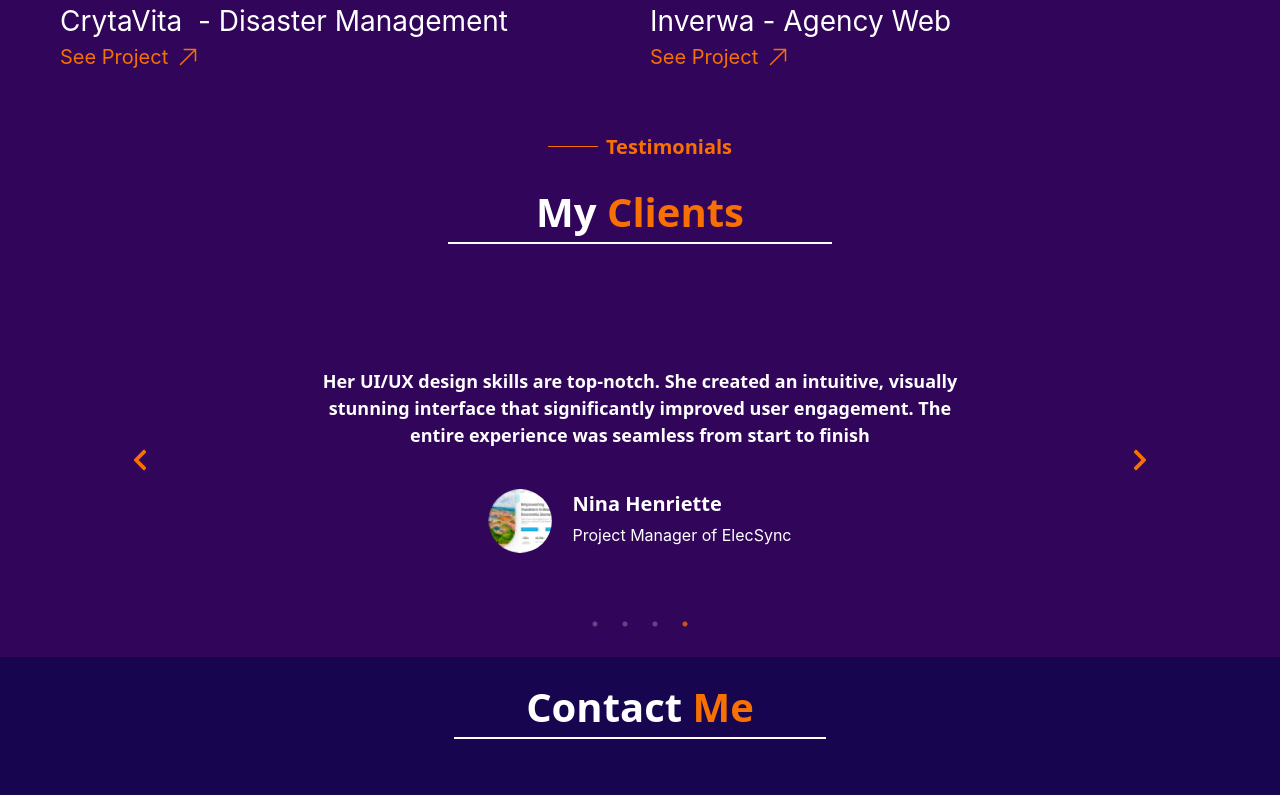
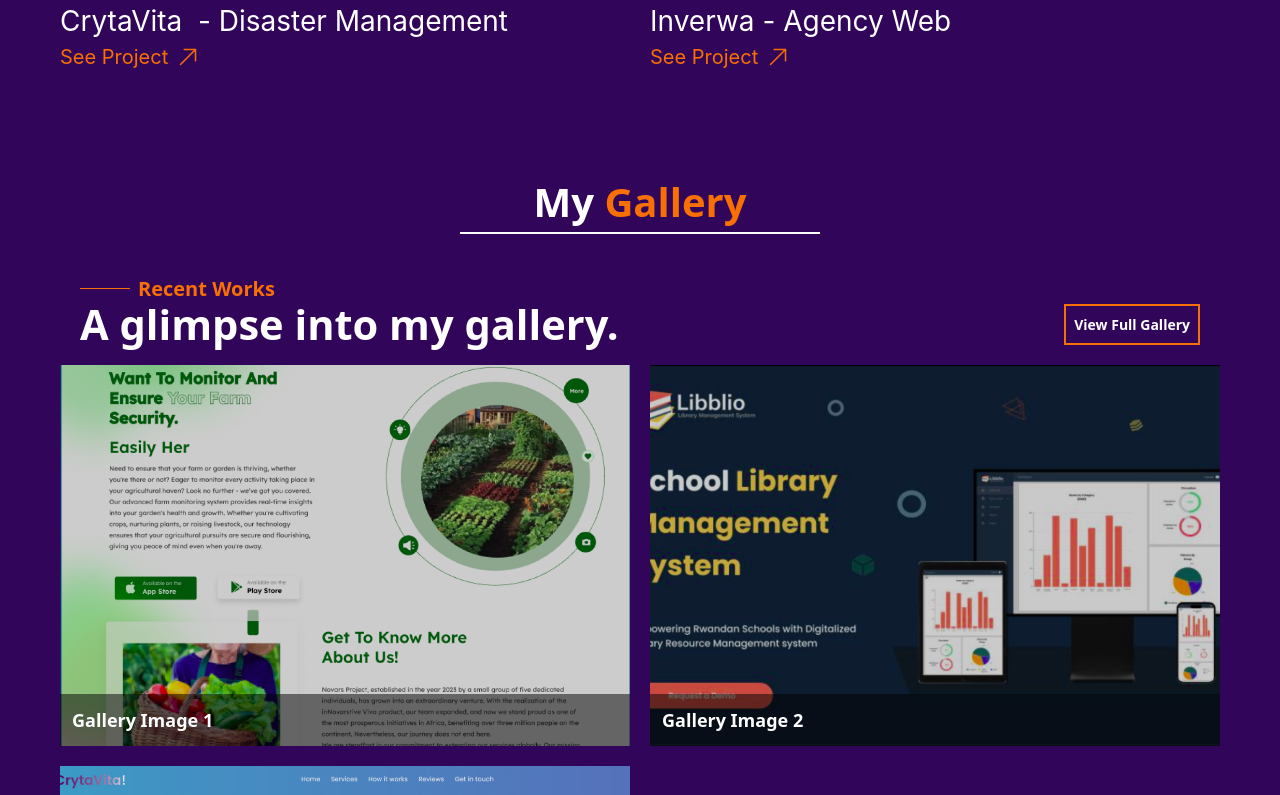
Before and after one commit to RUKUNDO-Prince/vanessa-portfolio, a React (Vite) app: page / in a window 1280 px wide. Shown: the part 4425-5220 px from the top of the page. Built offline with nearby package versions, Linux system fonts and the light colour scheme.

Commit message:
finished the gallery

```diff
--- a/src/App.jsx
+++ b/src/App.jsx
@@ -1,7 +1,7 @@
 import React from "react";
 import "./App.css";
 import { Routes, Route } from "react-router-dom";
-import { Home, ProjectsPage } from "./pages";
+import { GalleryPage, Home, ProjectsPage } from "./pages";
 import { Footer, Navbar } from "./components";
 
 const App = () => {
@@ -11,6 +11,7 @@ const App = () => {
       <Routes>
         <Route path="/" element={<Home />} />
         <Route path="/projects" element={<ProjectsPage />} />
+        <Route path="/gallery" element={<GalleryPage />} />
       </Routes>
       <Footer />
     </>
--- /dev/null
+++ b/src/components/Gallery.jsx
@@ -0,0 +1,35 @@
+import React from 'react';
+import Title from './Title';
+import GalleryList from './GalleryList'; // A component that displays the gallery images
+import { Link } from 'react-router-dom';
+
+const Gallery = () => {
+  return (
+    <div id='gallery' className='bg-purple-primary flex flex-col items-center md:p-10 p-5'>
+      <div className='xl:w-[15%] lg:w-[30%] md:w-[50%] w-full'>
+        <Title name="My" surname="Gallery" />
+      </div>
+      <div className='w-full md:p-5'>
+        <div className='flex flex-col justify-start items-start p-5'>
+          <div className='flex items-center gap-2'>
+            <div className='w-[50px] h-[1.5px] bg-primary'></div>
+            <p className='text-primary text-[1.25em] font-exo2 font-bold'>Recent Works</p>
+          </div>
+          <div className='text-white flex flex-col gap-5 md:flex-row justify-between lg:items-center w-full'>
+            <h1 className='xl:text-[2.875em] lg:text-[2.6em] md:text-[2.4em] text-[2em] font-bold font-exo2 xl:w-[40%] lg:leading-11 leading-9'>
+              A glimpse into my gallery.
+            </h1>
+            <Link to="/gallery" className='text-[0.875em] font-bold font-exo2 p-2 h-fit border-2 border-primary'>
+              View Full Gallery
+            </Link>
+          </div>
+        </div>
+        <div>
+          <GalleryList /> {/* Displays a few gallery images */}
+        </div>
+      </div>
+    </div>
+  );
+};
+
+export default Gallery;
--- /dev/null
+++ b/src/components/GalleryCard.jsx
@@ -0,0 +1,14 @@
+import React from 'react';
+
+const GalleryCard = ({ image, title }) => {
+  return (
+    <div className='relative'>
+      <img src={image} alt={title} className='w-full h-auto object-cover' />
+      <div className='absolute bottom-0 left-0 right-0 bg-black bg-opacity-50 text-white p-3'>
+        <h3 className='text-lg font-bold'>{title}</h3>
+      </div>
+    </div>
+  );
+};
+
+export default GalleryCard;
--- /dev/null
+++ b/src/components/GalleryList.jsx
@@ -0,0 +1,15 @@
+import React from 'react';
+import { galleryData } from '../constants/data'; // Import your gallery data
+import GalleryCard from './GalleryCard'; // Component to display individual gallery items
+
+const GalleryList = () => {
+  return (
+    <div className='grid md:grid-cols-2 grid-cols-1 gap-5'>
+      {galleryData.map((item) => (
+        <GalleryCard key={item.id} image={item.image} title={item.title} />
+      ))}
+    </div>
+  );
+};
+
+export default GalleryList;
--- a/src/components/index.js
+++ b/src/components/index.js
@@ -7,6 +7,7 @@ import Projects from "./Projects";
 import Clients from "./Clients";
 import Contact from "./Contact";
 import Skills from "./Skills";
+import Gallery from "./Gallery";
 
 export {
     Navbar,
@@ -17,5 +18,6 @@ export {
     Projects,
     Clients,
     Contact,
-    Skills
+    Skills,
+    Gallery
 }
--- a/src/constants/data.js
+++ b/src/constants/data.js
@@ -156,3 +156,24 @@ export const carouselData = [
         desc: "Her UI/UX design skills are top-notch. She created an intuitive, visually stunning interface that significantly improved user engagement. The entire experience was seamless from start to finish"
     },
 ]
+
+// constants/data.js
+
+export const galleryData = [
+    {
+      id: 1,
+      image: project1,
+      title: 'Gallery Image 1',
+    },
+    {
+      id: 2,
+      image: project2,
+      title: 'Gallery Image 2',
+    },
+    {
+      id: 3,
+      image: project3,
+      title: 'Gallery Image 3',
+    },
+    // Add more gallery items here
+  ];
--- /dev/null
+++ b/src/pages/GalleryPage.jsx
@@ -0,0 +1,31 @@
+import React from 'react';
+import GalleryList from '../components/GalleryList';
+import Title from '../components/Title';
+
+const GalleryPage = () => {
+  return (
+    <div className='bg-purple-primary flex flex-col items-center md:p-10 p-5 mt-20 border-b-2 border-blue-primary shadow-2xl'>
+      <div className='xl:w-[15%] lg:w-[30%] md:w-[50%] w-full'>
+        <Title name="My" surname="Gallery" />
+      </div>
+      <div className='w-full md:p-5'>
+        <div className='flex flex-col justify-start items-start p-5'>
+          <div className='flex items-center gap-2'>
+            <div className='w-[50px] h-[1.5px] bg-primary'></div>
+            <p className='text-primary text-[1.25em] font-exo2 font-bold'>Recent Works</p>
+          </div>
+          <div className='text-white flex flex-col gap-5 md:flex-row justify-between lg:items-center w-full'>
+            <h1 className='xl:text-[2.875em] lg:text-[2.6em] md:text-[2.4em] text-[2em] font-bold font-exo2 xl:w-[40%] lg:leading-11 leading-9'>
+              Explore all the artwork.
+            </h1>
+          </div>
+        </div>
+        <div>
+          <GalleryList /> {/* Displays the full gallery */}
+        </div>
+      </div>
+    </div>
+  );
+};
+
+export default GalleryPage;
--- a/src/pages/Home.jsx
+++ b/src/pages/Home.jsx
@@ -7,6 +7,7 @@ import {
   Projects,
   Services,
   Skills,
+  Gallery,  // Import the new Gallery component
 } from "../components";
 
 const Home = () => {
@@ -17,6 +18,7 @@ const Home = () => {
       <Services />
       <Skills />
       <Projects />
+      <Gallery />  {/* Add Gallery section here */}
       <Clients />
       <Contact />
     </div>
--- a/src/pages/index.js
+++ b/src/pages/index.js
@@ -1,7 +1,9 @@
 import Home from "./Home";
 import ProjectsPage from "./ProjectsPage";
+import GalleryPage from "./GalleryPage";
 
 export {
     Home,
-    ProjectsPage
+    ProjectsPage,
+    GalleryPage
 }
```
